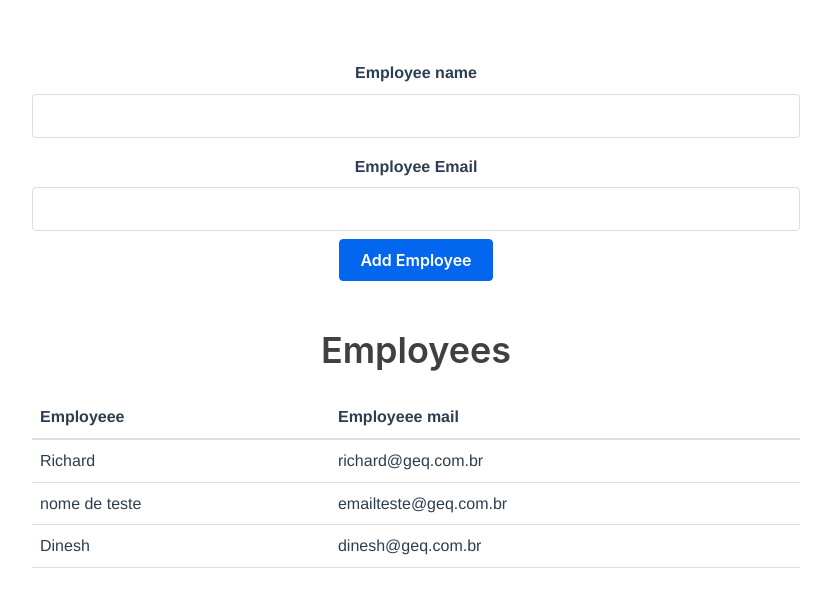
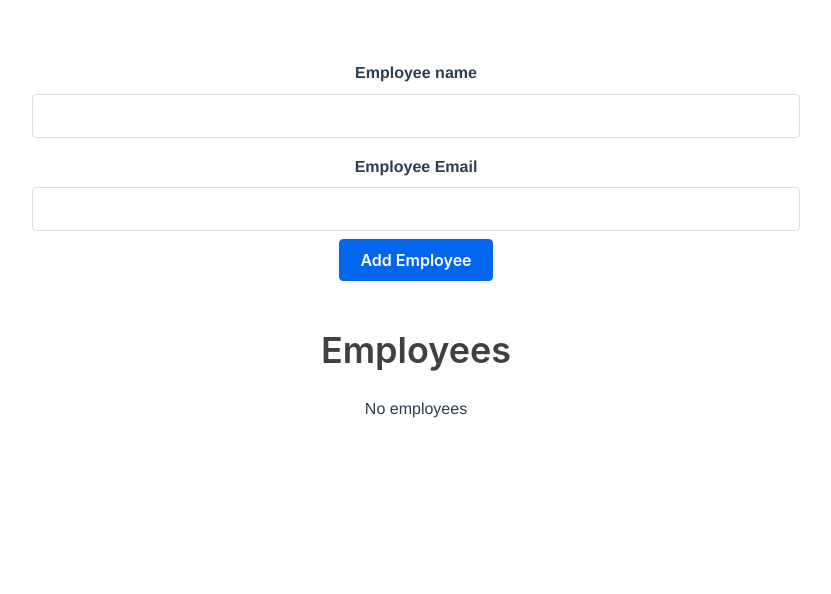
Before and after one commit to claudemirmendes/vue-apllication-employees, a Vue app: page / in a window 1280 px wide. Shown: the top 594 px of the page, without its empty margins (224-1055 px from the left). Built offline with nearby package versions, Linux system fonts and the light colour scheme.

Commit message:
crud employees

```diff
--- a/src/App.vue
+++ b/src/App.vue
@@ -1,8 +1,11 @@
 <template>
   <div id="app" class="small-container">
-    <employee-form @add:employee="addEmployee"> </employee-form>
+    <employee-form @add:employee="addEmployee"/>
     <h1>Employees</h1>
-    <employee-table  :employees="employees"> </employee-table>
+    <employee-table
+     :employees="employees"
+     @delete:employee="deleteEmployee"
+     @edit:employee="editEmployee"/>
   </div>
 </template>
 
@@ -17,23 +20,7 @@ export default {
   },
   data() {
     return{
-      employees:[
-        {
-        id:1,
-        name: 'Richard',
-        email: 'richard@geq.com.br',
-        },
-        {
-          id:2,
-          name: 'nome de teste',
-          email: 'emailteste@geq.com.br'
-        },
-        {
-          id : 3,
-          name : 'Dinesh',
-          email: 'dinesh@geq.com.br'
-        }
-      ]
+      employees:[],
     }
   },
   methods: {
@@ -45,6 +32,16 @@ export default {
       const newEmployee = {...employee, id};
 
       this.employees = [...this.employees, newEmployee]
+    },
+    deleteEmployee(id){
+      this.employees = this.employees.filter(
+        employee => employee.id !== id
+      )
+    },
+    editEmployee(id, updateEmployee) {
+      this.employees = this.employees.map(employee =>
+        employee.id === id ? updateEmployee : employee
+      )
     }
   },
 }
--- a/src/components/EmployeeForm.vue
+++ b/src/components/EmployeeForm.vue
@@ -10,7 +10,6 @@
                  type="text"/>
           <label>Employee Email </label>
           <input v-model="employee.email"
-                 ref="first"
                  type="text"
                  :class="{'has-error': submitting && invalidEmail}"
                  @focus="clearStatus"
@@ -49,6 +48,7 @@ export default {
               return
           }
           this.$emit('add:employee', this.employee)
+          this.$refs.first.focus()
           this.employee = {
               name: '',
               email: ''
--- a/src/components/EmployeeTable.vue
+++ b/src/components/EmployeeTable.vue
@@ -1,6 +1,9 @@
 <template>
     <div id="employee-table">
-        <table>
+       <p v-if="employees.length < 1" class="empty-table" >
+         No employees
+        </p>
+        <table v-else>
             <thead>
                 <tr>
                     <th> Employeee</th>
@@ -9,8 +12,22 @@
             </thead>
             <tbody>
                 <tr v-for="employee in employees" :key="employee.id">
-                    <td>{{employee.name}}</td>
-                    <td>{{employee.email}}</td>
+                    <td v-if="editing === employee.id">
+                        <input type="text" v-model="employee.name"/>
+                    </td>
+                    <td v-else="">{{employee.name}}</td>
+                    <td v-if="editing === employee.id">
+                        <input type="text" v-model="employee.email">
+                    </td>
+                    <td v-else>{{employee.email}}</td>
+                    <td v-if="editing === employee.id">
+                        <button @click="editEmployee(employee)"> Save</button>
+                        <button class="muted-button" @click="editing = null"> Cancel</button>
+                    </td>
+                    <td v-else>
+                        <button @click="editMode(employee.id)">Edit</button>
+                        <button @click="$emit('delete:employee',employee.id)">Delete</button>
+                    </td>
                 </tr>
             </tbody>
         </table>
@@ -22,6 +39,25 @@ export default {
     props: {
         employees : Array,
     },
+    data () {
+        return {
+            editing : null,
+        }
+    },
+    methods : {
+        editMode(id) {
+            this.editing = id
+        },
+        cancelEdit(employee){
+            Object.assign(employee,this.cachedEmployee)
+            this.editing = null;
+        },
+        editEmployee(employee) {
+            if(employee.name === '' || employee.email === '') return
+            this.$emit('edit:employee',employee.id, employee)
+            this.editing = null
+        }
+    }
 }
 </script>
 
```
